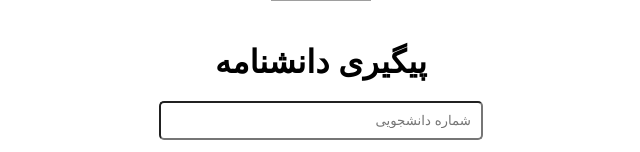
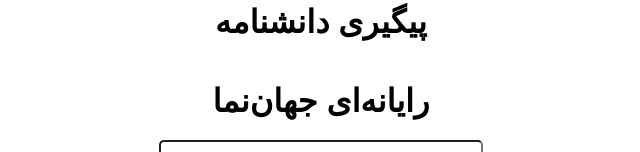
Before and after one commit to m1mohsen/daneshname, a plain HTML site: page index.html in a window 1280 px wide. Shown: the part 340-492 px from the top of the page, without its empty margins (319-959 px from the left). Drawn offline with Linux system fonts and the light colour scheme; grey boxes are pictures that could not be loaded; a web font is replaced by a local one.

Commit message:
Update index.html
add decreption

```diff
--- a/index.html
+++ b/index.html
@@ -82,6 +82,7 @@
 <body>
     <img src="https://lh5.googleusercontent.com/proxy/MtqGG406V4h_CqgS0w3HY9BvtCwM1UeQqr-M5o96yXcCw4pqCRvsnbKKEb26ODKtbBQ4odztNUUWAghBH9ytg458llj_yREUZl3p4WIXV6DTmaFa8P4kVnHoHndYoAY4a_amG6lL29IfVMPr-EoS7_Ro2HXkSBTl5iDrPd0" alt="Logo">  <!-- لوگو -->
     <h1>پیگیری دانشنامه</h1>
+    <h1>رایانه‌ای جهان‌نما</h1>
     <input type="text" id="codeInput" placeholder="شماره دانشجویی" inputmode="numeric" dir="rtl" pattern="[0-9۰-۹]\*" />
     <button onclick="fetchData()">جستجو</button>
     <div id="result"></div>
```
